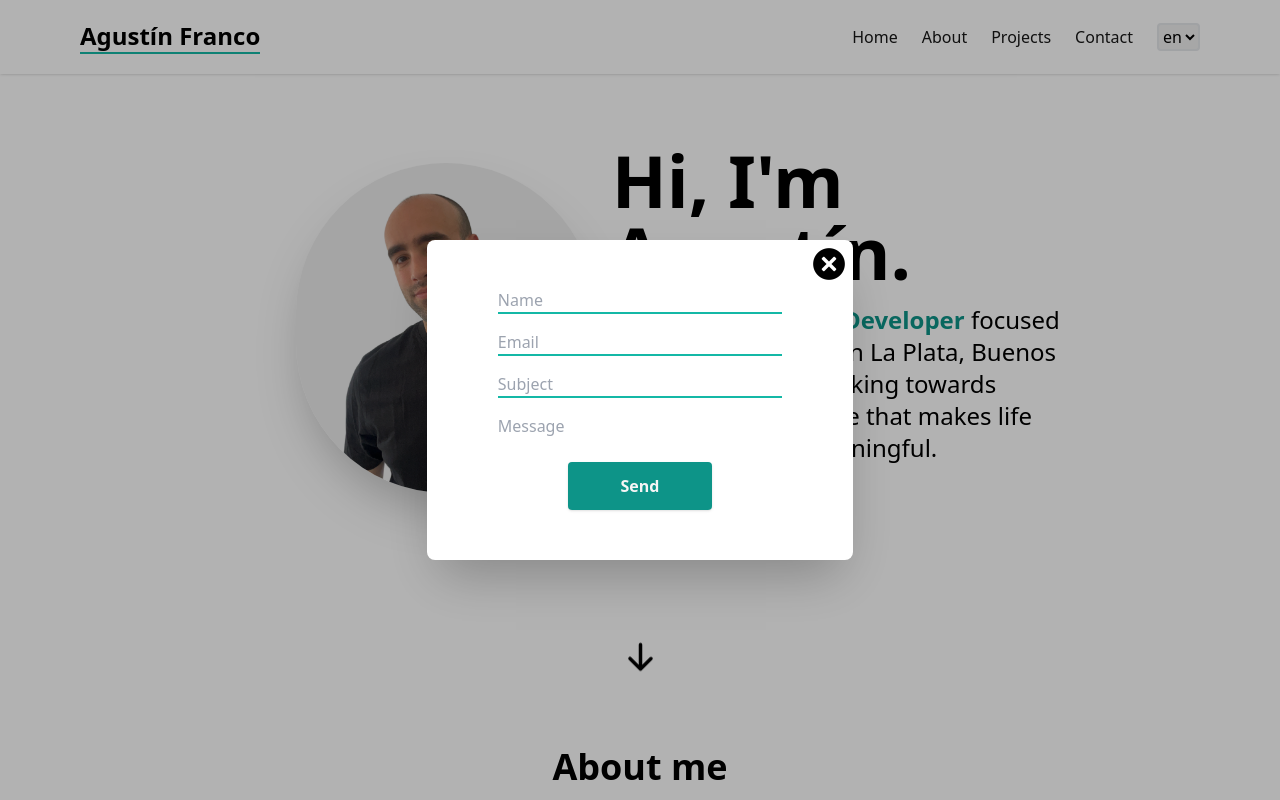
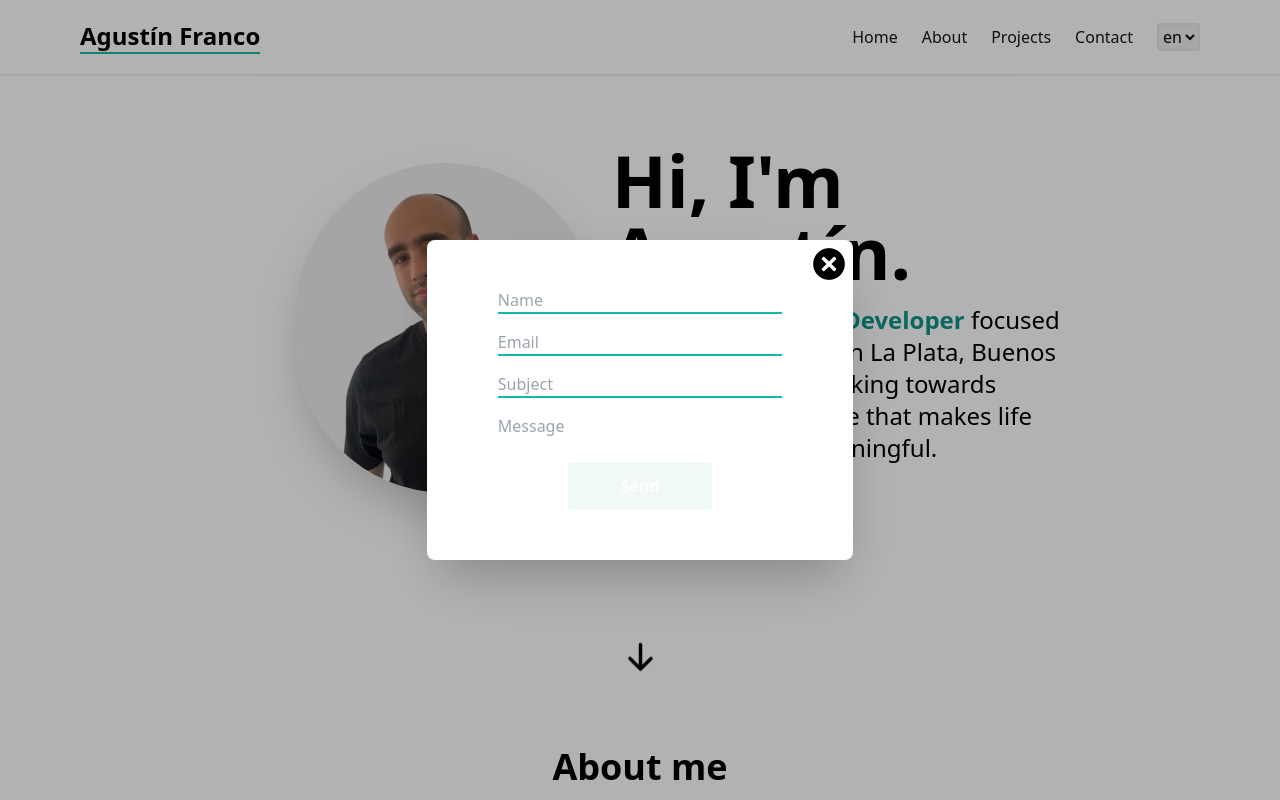
Before and after one commit to agustinmfran/portfolio, a Next.js app: page / in a window 1280 px wide. Both pictures are taken after a click on the link "Contact". Shown: the top 800 px of the page. Built offline with nearby package versions, Linux system fonts and the light colour scheme.

Commit message:
validaciones aplicadas

```diff
--- a/src/components/Modal.js
+++ b/src/components/Modal.js
@@ -7,6 +7,12 @@ import emailjs from "@emailjs/browser";
 
 function Modal({ children, modal }) {
   const [sent, setSent] = useState(false);
+  const [values, setValues] = useState({
+    user_name: "",
+    user_email: "",
+    user_subject: "",
+    message: "",
+  });
   const form = useRef();
   const { locale } = useRouter();
   const lang = locale === "es" ? es.modal : en.modal;
@@ -30,6 +36,16 @@ function Modal({ children, modal }) {
       );
   };
 
+  const handleChange = (e) => {
+    const { target } = e;
+    const { name, value } = target;
+    const newValues = {
+      ...values,
+      [name]: value,
+    };
+    setValues(newValues);
+  };
+
   return (
     <article
       className={`fixed z-50 flex items-center justify-center w-full top-0 left-0 min-h-screen bg-[rgba(0,0,0,0.3)] ${
@@ -47,30 +63,50 @@ function Modal({ children, modal }) {
               <input
                 type="text"
                 name="user_name"
+                value={values.name}
                 placeholder={lang.name}
+                onChange={handleChange}
                 className="border-b-2 border-teal-500 outline-none"
               />
               <input
                 type="email"
                 name="user_email"
                 placeholder={lang.email}
+                onChange={handleChange}
                 className="border-b-2 border-teal-500 outline-none"
               />
               <input
                 type="text"
                 name="user_subject"
+                value={values.subject}
                 placeholder={lang.subject}
+                onChange={handleChange}
                 className="border-b-2 border-teal-500 outline-none"
               />
               <div className="flex justify-start items-start w-full">
                 <textarea
                   name="message"
+                  value={values.message}
                   placeholder={lang.message}
+                  onChange={handleChange}
                   className="w-full outline-none resize-none"
                 />
               </div>
             </div>
             <div className="absolute right-0 top-0">{children}</div>
+            {!values.user_name ||
+            !values.user_email ||
+            !values.user_subject ||
+            !values.message ? (
+              <div
+                type="submit"
+                className={`text-neutral-100 font-semibold text-center px-6 py-3 bg-teal-600 rounded-b-lg opacity-5 md:rounded shadow w-full md:w-36 md:mb-16 ${
+                  sent ? "hidden" : null
+                }`}
+              >
+                {lang.send}
+              </div>
+            ) : (
               <button
                 type="submit"
                 className={`text-neutral-100 font-semibold px-6 py-3 bg-teal-600 rounded-b-lg md:rounded shadow hover:bg-teal-700 cursor-pointer w-full md:w-36 md:mb-16 ${
@@ -79,6 +115,7 @@ function Modal({ children, modal }) {
               >
                 {lang.send}
               </button>
+            )}
             <div
               className={`absolute bottom-4 md:bottom-8 text-teal-600 text-center font-semibold px-6 py-3 ${
                 sent ? null : "hidden"
```
Lines whose indentation alone changed are shown as unchanged.
